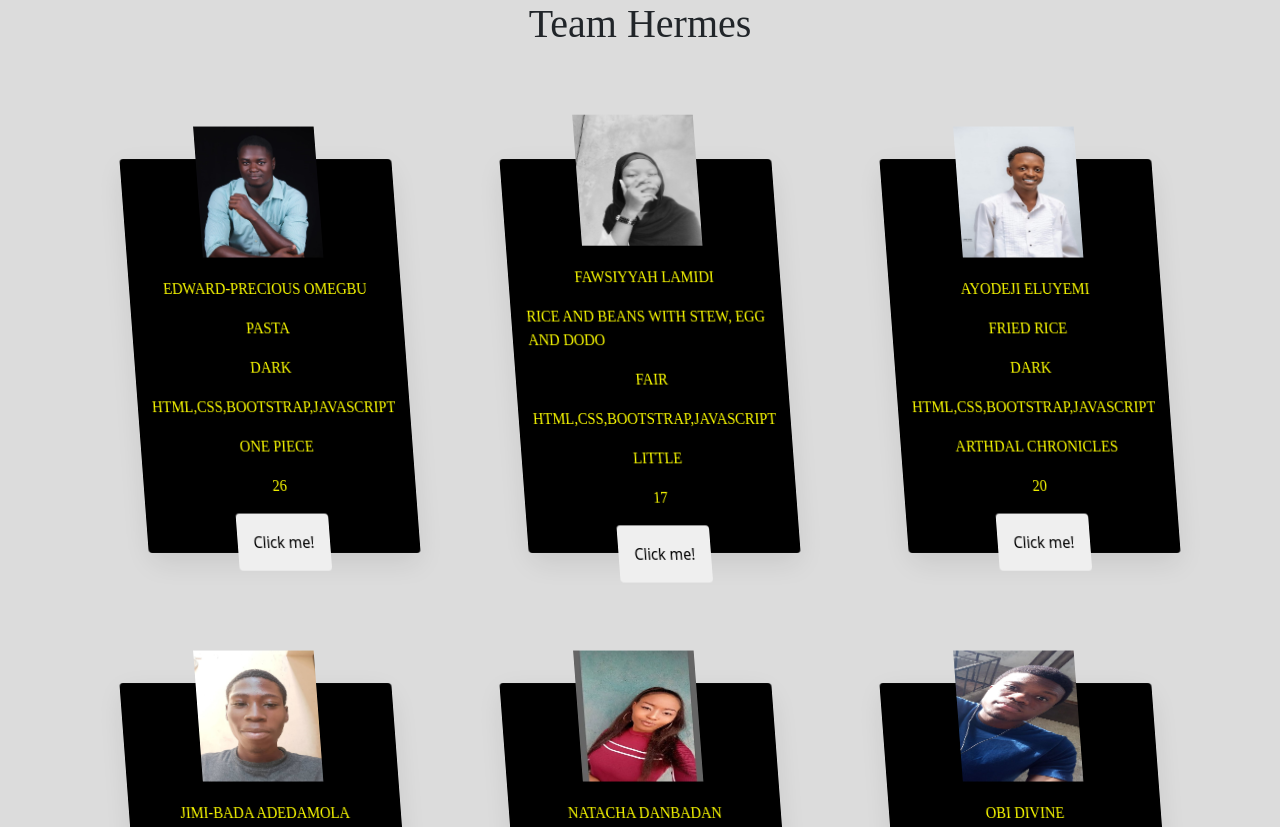
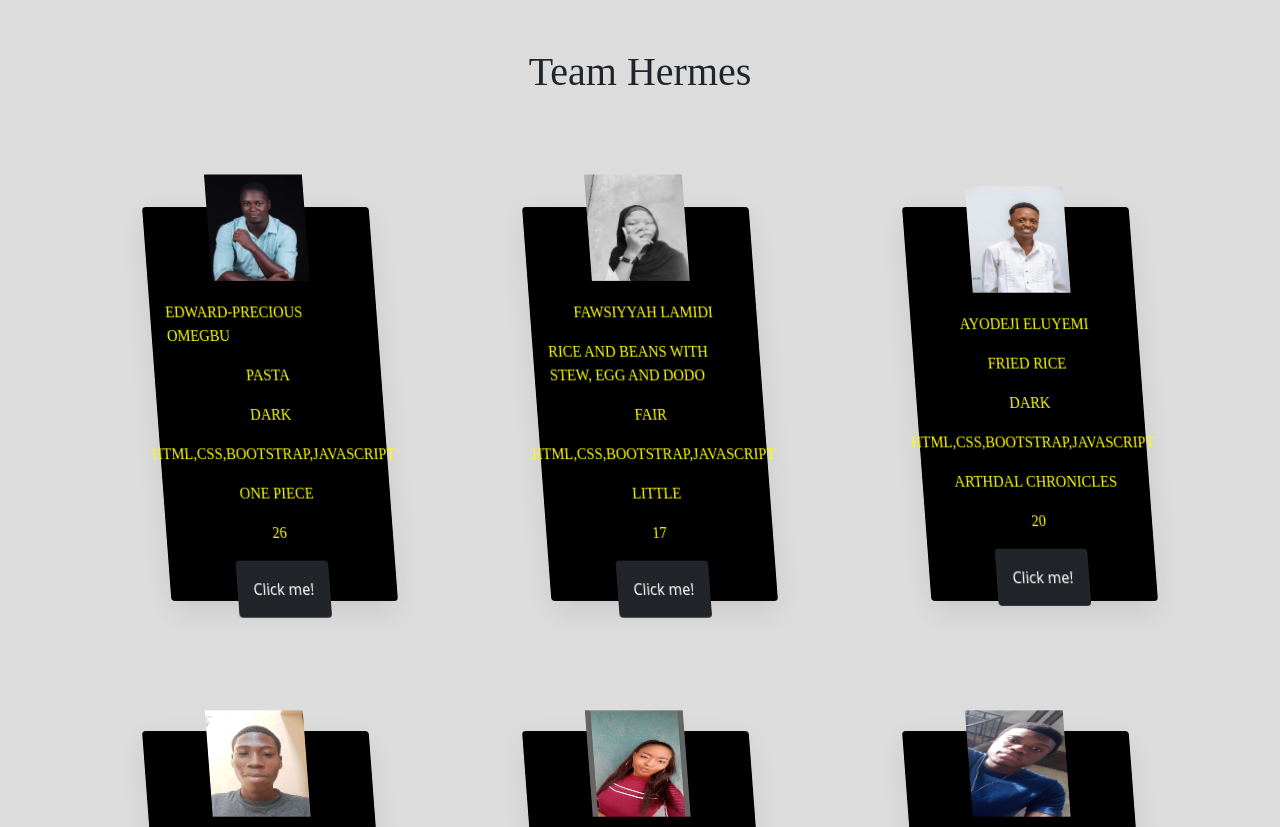
Before and after one commit to Fawsiyyah/javascript-array, a plain HTML site: page index.html in a window 1280 px wide. Shown: the top 827 px of the page. Drawn offline with Linux system fonts and the light colour scheme; files whose address does not match are found by name.

Commit message:
new commit

```diff
--- a/css/style.css
+++ b/css/style.css
@@ -36,7 +36,7 @@ body {
     background: black;
     display: flex;
     height: 400px;
-    width: 300px;
+    width: 250px;
     margin-top: 100px;
     justify-content:center;
     align-items: center;
--- a/index.html
+++ b/index.html
@@ -11,7 +11,7 @@
 <body>
     <div class="container">
         <div id="row" class="row">
-           <h1 class="text-center">Team Hermes</h1>
+           <h1 class="text-center mt-5">Team Hermes</h1>
         </div>
     </div>
 
--- a/js/app.js
+++ b/js/app.js
@@ -99,7 +99,7 @@ for (i=0; i < Hermes.length; i++) {
                         <p class="name">${Hermes[i].thingsLearnt}</p>
                         <p class="name">${Hermes[i].bestMovie}</p>
                         <p class="name">${Hermes[i].age}</p>
-                       <button class="alert" onClick="nameAlert(${i})">Click me!</button>
+                       <button class="alert btn-dark" onClick="nameAlert(${i})">Click me!</button>
                     </div>
              </div>`;
     row.innerHTML += card;
```
